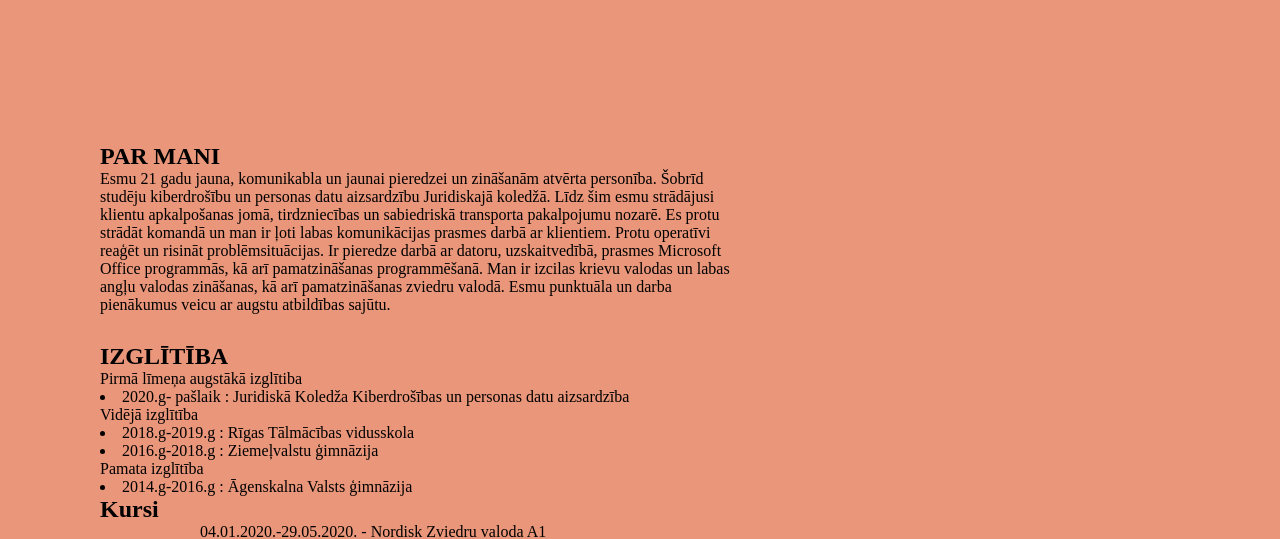
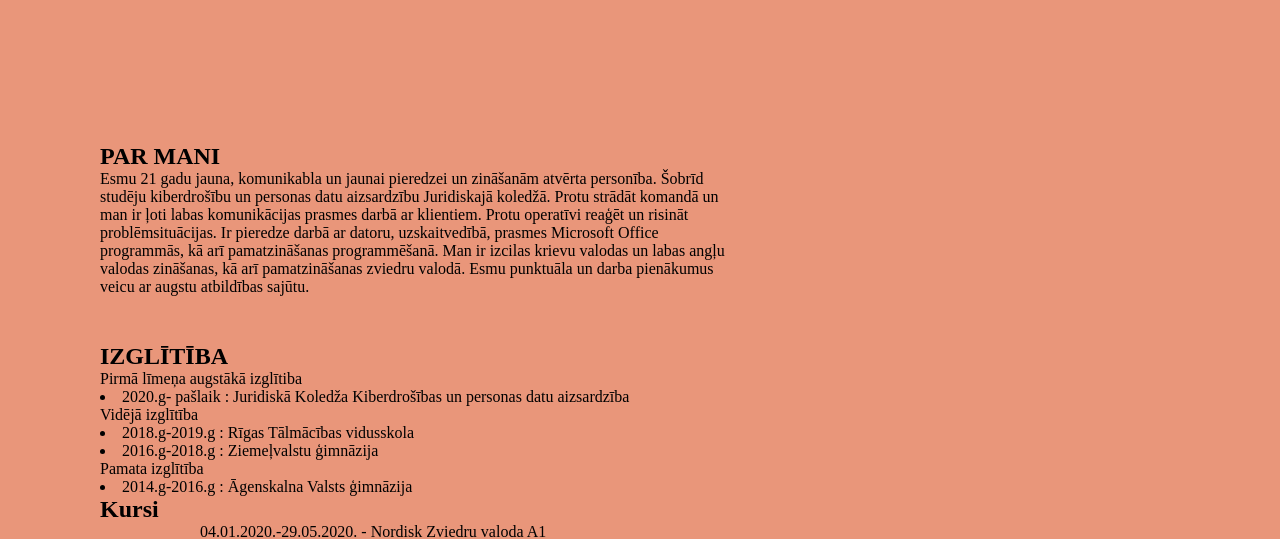
Before and after one commit to ashleece-muc/cv_majaslapa, a plain HTML site: page index.html in a window 1280 px wide. Shown: the part 561-1100 px from the top of the page. Drawn offline with Linux system fonts and the light colour scheme.

Commit message:
izmaiņas

```diff
--- a/index.html
+++ b/index.html
@@ -26,9 +26,9 @@
         <h1>PAR MANI</h1>
         <div class="PAR MANI">
             <p>
-                Esmu 21 gadu jauna, komunikabla un jaunai pieredzei un zināšanām atvērta personība. Šobrīd studēju kiberdrošību un personas datu aizsardzību Juridiskajā koledžā. Līdz šim esmu strādājusi klientu apkalpošanas jomā, tirdzniecības un sabiedriskā transporta
-                pakalpojumu nozarē. Es protu strādāt komandā un man ir ļoti labas komunikācijas prasmes darbā ar klientiem. Protu operatīvi reaģēt un risināt problēmsituācijas. Ir pieredze darbā ar datoru, uzskaitvedībā, prasmes Microsoft Office programmās,
-                kā arī pamatzināšanas programmēšanā. Man ir izcilas krievu valodas un labas angļu valodas zināšanas, kā arī pamatzināšanas zviedru valodā. Esmu punktuāla un darba pienākumus veicu ar augstu atbildības sajūtu.
+                Esmu 21 gadu jauna, komunikabla un jaunai pieredzei un zināšanām atvērta personība. Šobrīd studēju kiberdrošību un personas datu aizsardzību Juridiskajā koledžā. Protu strādāt komandā un man ir ļoti labas komunikācijas prasmes darbā ar klientiem. Protu
+                operatīvi reaģēt un risināt problēmsituācijas. Ir pieredze darbā ar datoru, uzskaitvedībā, prasmes Microsoft Office programmās, kā arī pamatzināšanas programmēšanā. Man ir izcilas krievu valodas un labas angļu valodas zināšanas, kā arī
+                pamatzināšanas zviedru valodā. Esmu punktuāla un darba pienākumus veicu ar augstu atbildības sajūtu.
             </p>
         </div>
     </nav>
```
